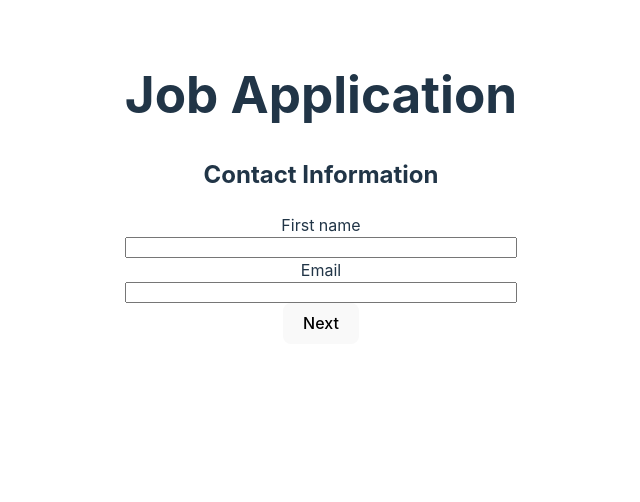
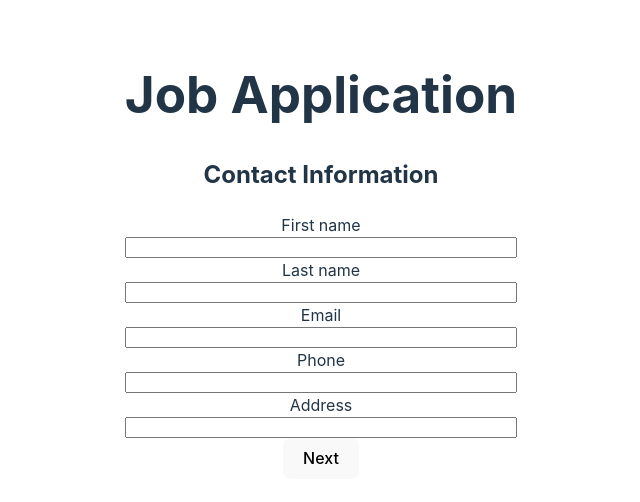
Before and after one commit to soniikot/resume-builder, a React (Vite) app: page / in a window 1280 px wide. Shown: the top 502 px of the page, without its empty margins (319-959 px from the left). Built offline with nearby package versions, Linux system fonts and the light colour scheme.

Commit message:
style resume

```diff
--- a/src/Components/Contact/Contact.jsx
+++ b/src/Components/Contact/Contact.jsx
@@ -3,11 +3,20 @@ import { useState } from "react";
 import "./Contact.css";
 
 export default function Contact() {
-  const initialValues = useGetLocalStorage(["firstName", "email"]);
+  const { firstName, lastName, email, phone, address } = useGetLocalStorage([
+    "firstName",
+    "lastName",
+    "email",
+    "phone",
+    "address",
+  ]);
 
   const [values, setValues] = useState({
-    firstName: initialValues.firstName || "",
-    email: initialValues.email || "",
+    firstName: firstName || "",
+    lastName: lastName || "",
+    email: email || "",
+    phone: phone || "",
+    address: address || "",
   });
 
   const handleChange = (e) => {
@@ -27,7 +36,15 @@ export default function Contact() {
         <input
           type="text"
           name="firstName"
-          value={values.firstName}
+          value={firstName}
+          onChange={handleChange}
+        />
+
+        <label htmlFor="lastName">Last name</label>
+        <input
+          type="text"
+          name="lastName"
+          value={lastName}
           onChange={handleChange}
         />
 
@@ -35,7 +52,23 @@ export default function Contact() {
         <input
           type="email"
           name="email"
-          value={values.email}
+          value={email}
+          onChange={handleChange}
+        />
+
+        <label htmlFor="phone">Phone</label>
+        <input
+          type="phone"
+          name="phone"
+          value={phone}
+          onChange={handleChange}
+        />
+
+        <label htmlFor="address">Address</label>
+        <input
+          type="address"
+          name="address"
+          value={address}
           onChange={handleChange}
         />
       </form>
--- /dev/null
+++ b/src/Components/Resume/Resume.css
@@ -0,0 +1,16 @@
+.contact {
+  display: flex;
+  text-align: left;
+  align-items: flex-start;
+  padding: 20px;
+  border: 2px solid black;
+  border-radius: 10px;
+}
+
+.fields {
+  flex-grow: 1;
+}
+
+.edit-button {
+  border: 1px solid black;
+}
--- a/src/Components/Resume/Resume.jsx
+++ b/src/Components/Resume/Resume.jsx
@@ -1,16 +1,31 @@
+import "./Resume.css";
+
 export default function Resume({ setCurrentPage }) {
-  const savedfirstName = localStorage.getItem("firstName");
+  const savedFirstName = localStorage.getItem("firstName");
+  const savedLastName = localStorage.getItem("lastName");
   const savedEmail = localStorage.getItem("email");
+  const savedPhone = localStorage.getItem("phone");
+  const savedAddress = localStorage.getItem("address");
 
   const handleEdit = () => {
     setCurrentPage(0);
   };
 
   return (
-    <div>
-      <h2>Resume</h2> <button onClick={handleEdit}>edit</button>
-      <h3>{savedfirstName}</h3>
-      <h3>{savedEmail}</h3>
-    </div>
+    <>
+      <h2>Resume</h2>
+      <div className="contact">
+        <div class="fields">
+          <h3>First Name: {savedFirstName}</h3>
+          <h3>LastName: {savedLastName}</h3>
+          <h3>Email: {savedEmail}</h3>
+          <h3> Phone: {savedPhone}</h3>
+          <h3>Address: {savedAddress}</h3>
+        </div>
+        <button className="edit-button" onClick={handleEdit}>
+          edit
+        </button>
+      </div>
+    </>
   );
 }
```
